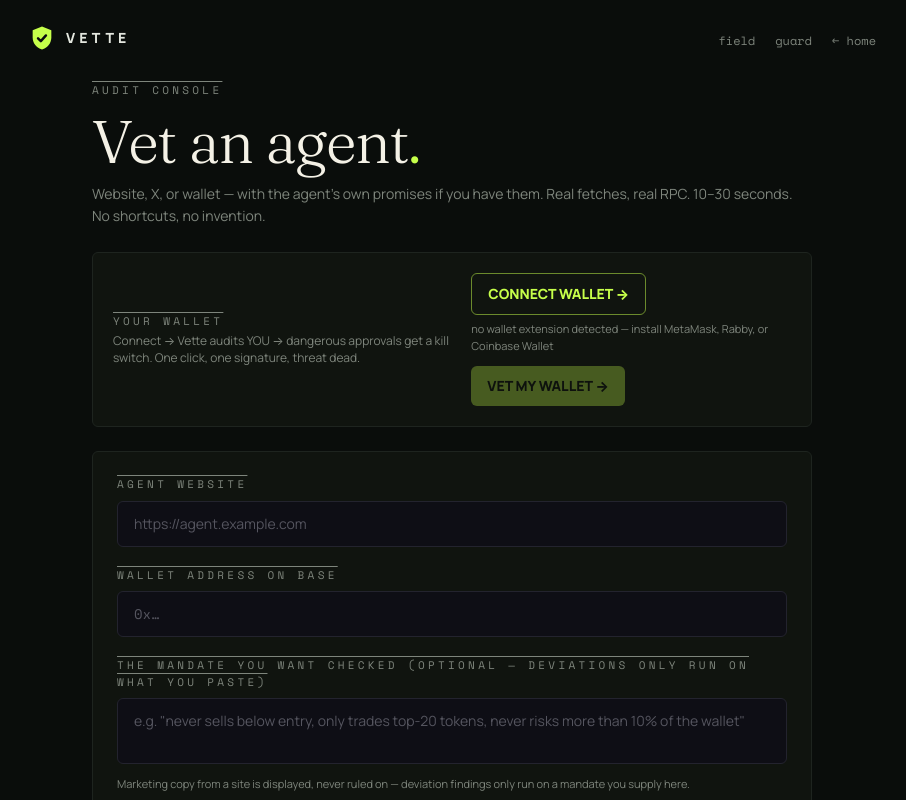
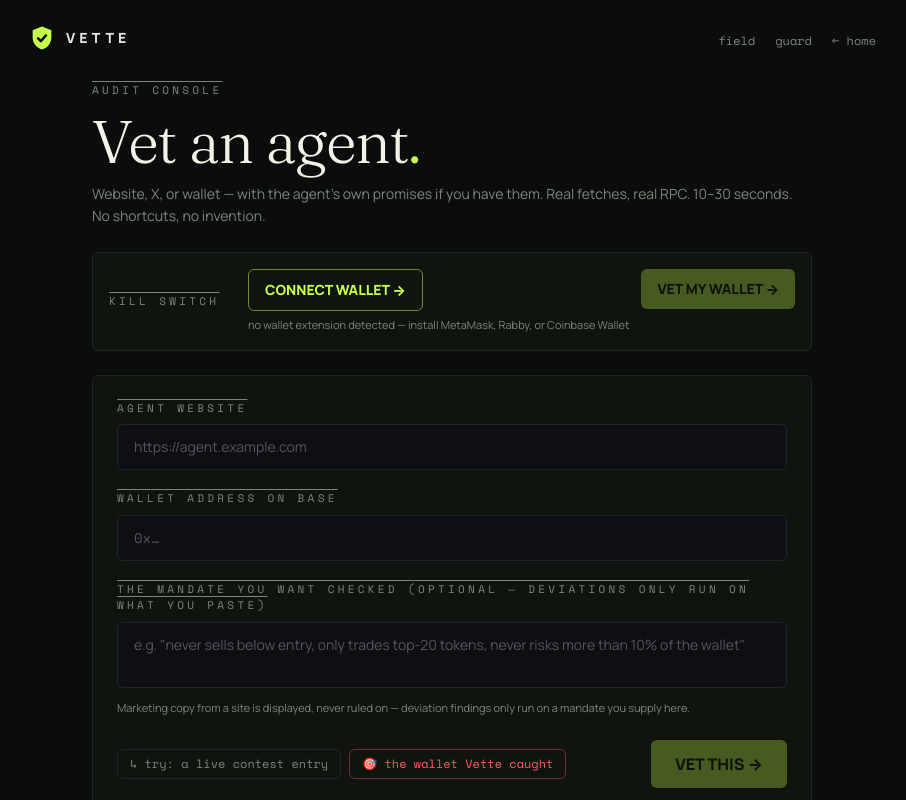
Before and after one commit to hackid02/vette, a Next.js app: page /audit in a window 1280 px wide. Shown: the top 800 px of the page, without its empty margins (188-1094 px from the left). Built offline with nearby package versions, Linux system fonts and the light colour scheme.

Commit message:
Simplify wallet surface: one-line kill-switch strip, trimmed hints, manual revoke.cash fallback on every revoke action

```diff
--- a/app/audit/page.js
+++ b/app/audit/page.js
@@ -153,6 +153,20 @@ function Report({ a, account, provider, onRevoked }) {
               )
             )}
           </ul>
+          {a.actions.some((x) => x.type === "revoke") && (
+            <p className="text-[11px] text-muted mt-4 leading-snug">
+              wallet fighting you?{" "}
+              <a
+                href={`https://revoke.cash/base/${a.address}`}
+                target="_blank"
+                rel="noreferrer"
+                className="text-vet hover:underline"
+              >
+                revoke manually with this address pre-filled →
+              </a>
+              {" "}same approve(0), different tool. Vette still caught the door — that part never changes.
+            </p>
+          )}
           {account && a.address && account.toLowerCase() !== a.address.toLowerCase() && (
             <p className="text-[11px] text-muted mt-4 leading-snug">
               You&apos;re auditing someone else&apos;s wallet — only the owner&apos;s signature can revoke.
@@ -298,15 +312,9 @@ function AuditInner() {
           fetches, real RPC. 10–30 seconds. No shortcuts, no invention.
         </p>
 
-        {/* wallet bar — audit yourself + the kill switch */}
-        <div className="panel p-5 mb-6 flex flex-col sm:flex-row sm:items-center gap-4 justify-between">
-          <div className="flex flex-col gap-1">
-            <span className="overline">your wallet</span>
-            <span className="text-xs text-muted leading-snug">
-              Connect → Vette audits YOU → dangerous approvals get a kill switch.
-              One click, one signature, threat dead.
-            </span>
-          </div>
+        {/* wallet strip — one quiet line, one job: the kill switch */}
+        <div className="panel p-4 mb-6 flex flex-col sm:flex-row sm:items-center gap-3 justify-between">
+          <span className="overline shrink-0">kill switch</span>
           <div className="flex items-start gap-3 flex-wrap">
             <ConnectWallet
               account={account}
--- a/components/ConnectWallet.js
+++ b/components/ConnectWallet.js
@@ -198,8 +198,7 @@ export default function ConnectWallet({ account, onConnect, onDisconnect }) {
           </button>
         </div>
         <p className="text-[11px] text-muted leading-snug max-w-xs">
-          switched wallets inside OKX? click <span className="text-vet">↻ sync</span> or VET MY WALLET
-          — Vette reads whichever account is active.
+          switched accounts? <span className="text-vet">↻ sync</span>
         </p>
       </div>
     );
@@ -243,9 +242,7 @@ export default function ConnectWallet({ account, onConnect, onDisconnect }) {
       )}
       {disconnectedHint && !error && (
         <p className="text-[11px] text-muted leading-snug max-w-xs">
-          ✓ disconnected from Vette&apos;s side. Your wallet keeps its own authorization
-          (that&apos;s the wallet&apos;s choice). To switch wallets: <span className="text-soft">switch accounts inside
-          OKX</span>, then hit CONNECT or VET MY WALLET — Vette reads whichever account is active.
+          ✓ disconnected. To use a different account, switch it inside your wallet, then connect — Vette reads whichever account is active.
         </p>
       )}
       {error && (
```
